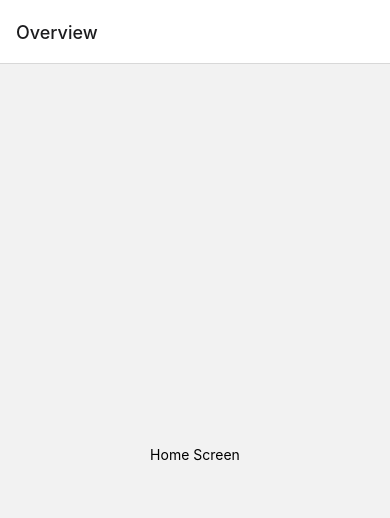
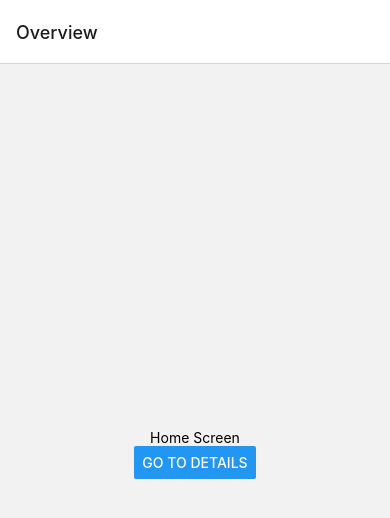
Before and after one commit to alveloper/react-native-navigation, a React Native app: screen / in a window 390 px wide. Shown: the top 518 px of the page. Built offline with nearby package versions, Linux system fonts and the light colour scheme.

Commit message:
Navigating to a new screen

```diff
--- a/App.js
+++ b/App.js
@@ -1,12 +1,20 @@
 import * as React from "react";
-import { View, Text } from "react-native";
+import { View, Text, Button } from "react-native";
 import { NavigationContainer } from "@react-navigation/native";
 import { createNativeStackNavigator } from "@react-navigation/native-stack";
 
-function HomeScreen() {
+function HomeScreen({ navigation }) {
   return (
     <View style={{ flex: 1, alignItems: "center", justifyContent: "center" }}>
       <Text>Home Screen</Text>
+      {/*
+      (5) navigation - the navigation prop is passed in to every screen component in the native stack navigator.
+      navigate('Details') - we call the navigate function with the name of the route that we'd like to move the user to.
+      */}
+      <Button
+        title="Go to Details"
+        onPress={() => navigation.navigate('Details')}
+      />
     </View>
   );
 }
```
